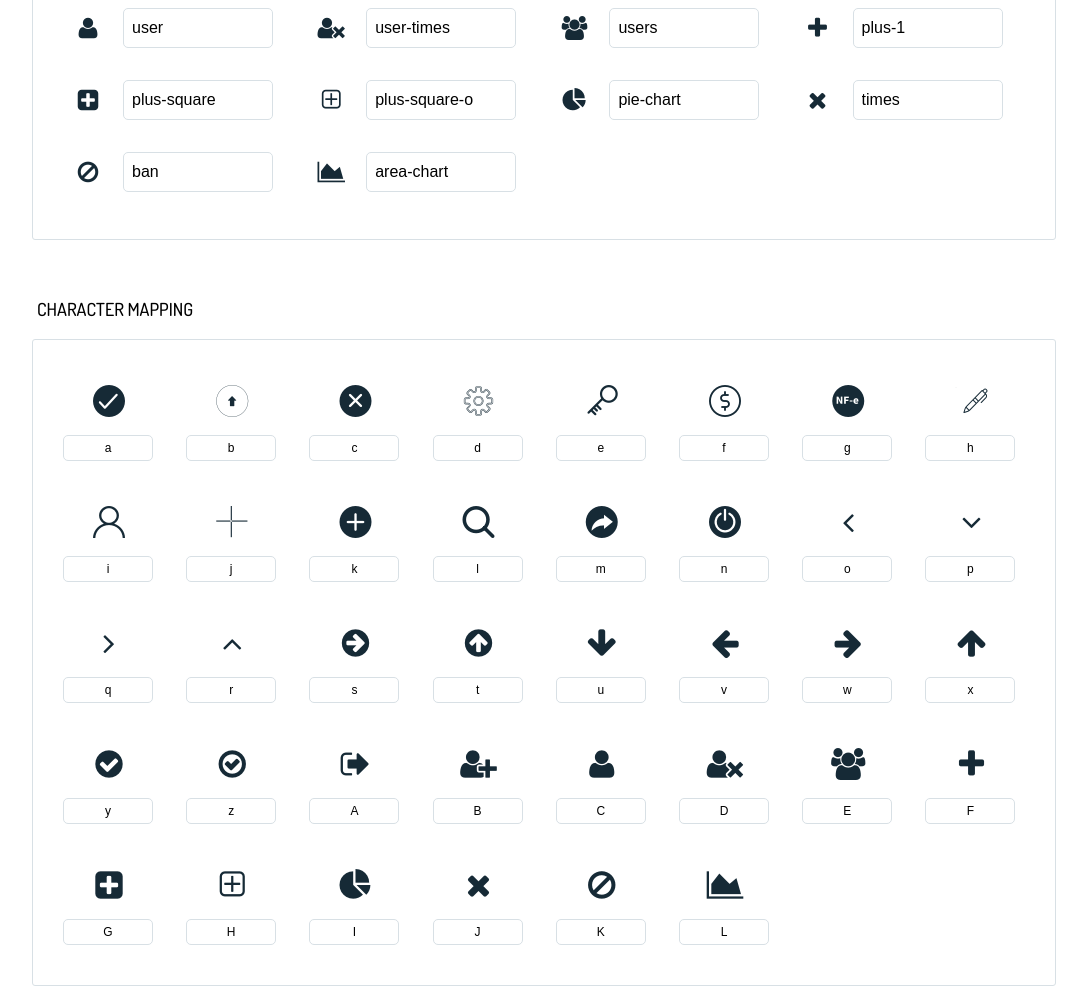
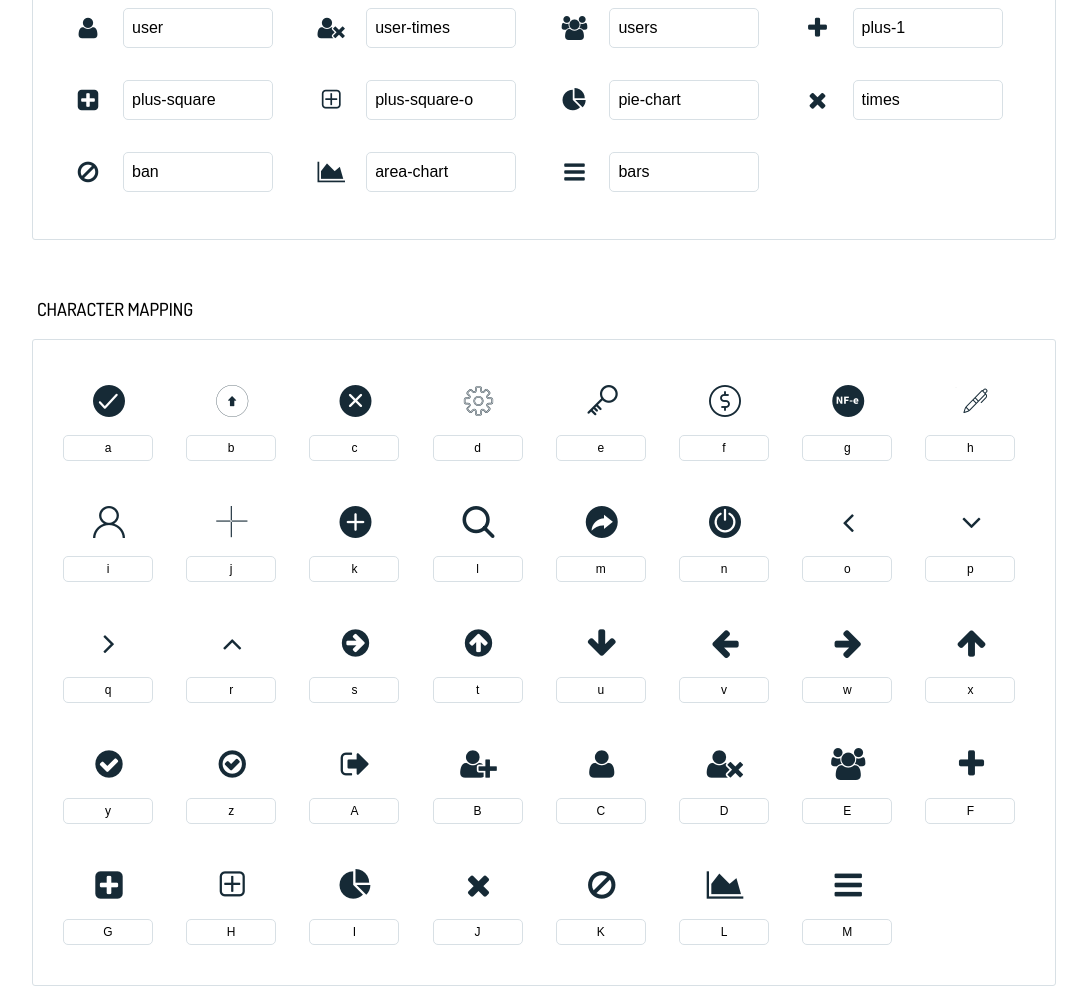
Before and after one commit to felipemengatto/icons-totalpass, a website: page index.html in a window 1280 px wide. Shown: the part 722-1728 px from the top of the page, without its empty margins (96-1183 px from the left). Drawn offline with Linux system fonts and the light colour scheme.

Commit message:
Add new font

```diff
--- a/index.html
+++ b/index.html
@@ -167,6 +167,10 @@
           <div class="icon icon-area-chart"></div>
           <input type="text" readonly="readonly" value="area-chart">
         </li>
+        <li>
+          <div class="icon icon-bars"></div>
+          <input type="text" readonly="readonly" value="bars">
+        </li>
       </ul>
       <h2>Character mapping</h2>
       <ul class="glyphs character-mapping">
@@ -322,6 +326,10 @@
           <div data-icon="L" class="icon"></div>
           <input type="text" readonly="readonly" value="L">
         </li>
+        <li>
+          <div data-icon="M" class="icon"></div>
+          <input type="text" readonly="readonly" value="M">
+        </li>
       </ul>
     </div>
     <script>(function() {
--- a/package.json
+++ b/package.json
@@ -1,6 +1,6 @@
 {
   "name": "totalpass-icons",
-  "version": "1.0.7",
+  "version": "1.0.8",
   "description": "All icons TotalPass",
   "main": "index.js",
   "scripts": {
--- a/styles.css
+++ b/styles.css
@@ -152,6 +152,9 @@
 .icon-area-chart:before {
   content: "\4c";
 }
+.icon-bars:before {
+  content: "\4d";
+}
 
 .icon-1x {
   font-size: 1.350rem;
```
Also changed, not shown: fonts/totalpass-icons.ttf, fonts/totalpass-icons.woff, 2 other files.
